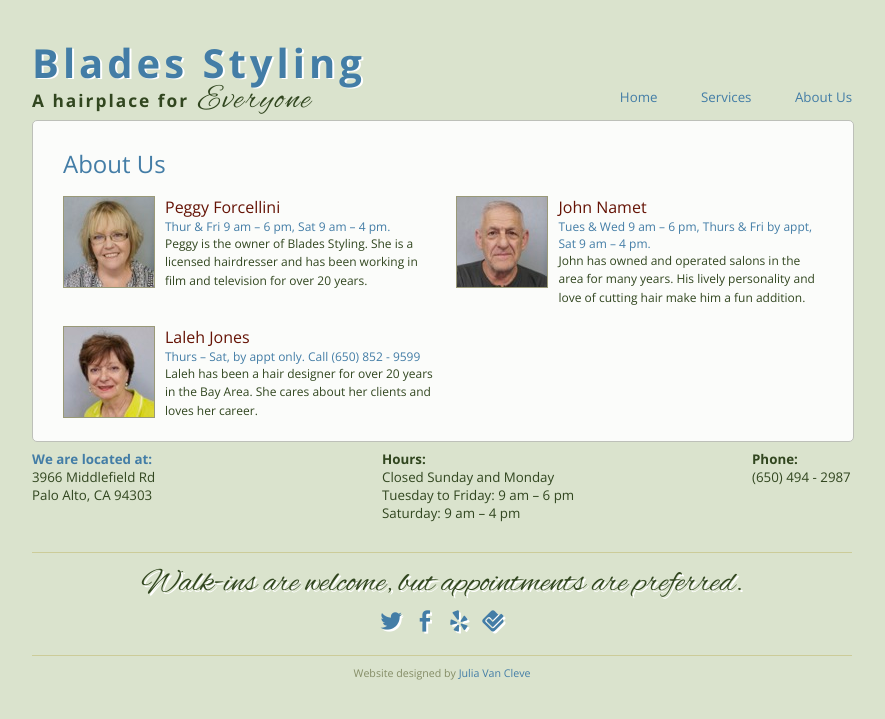
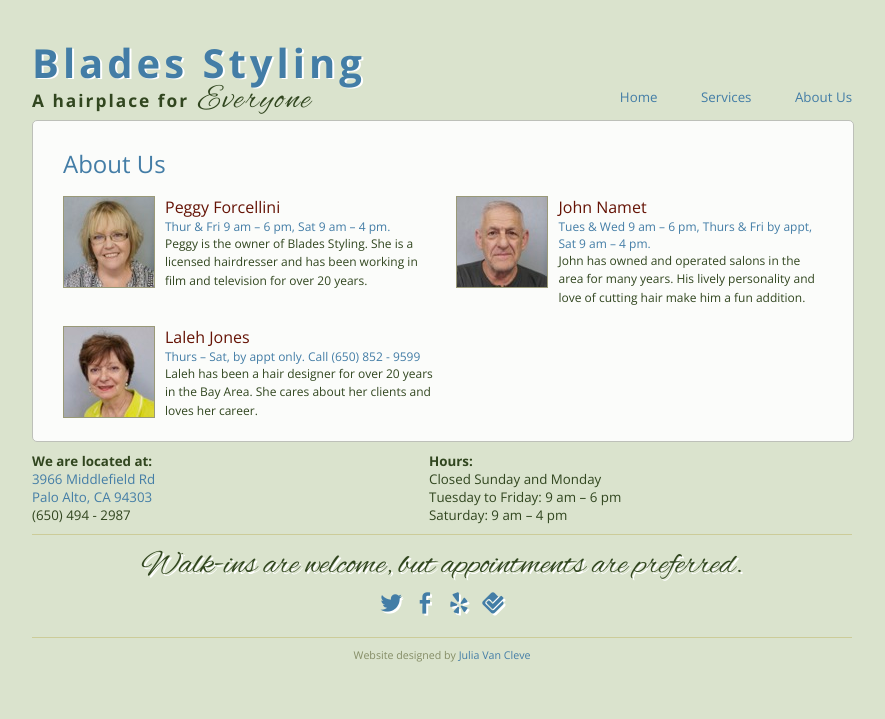
Before and after one commit to jmvx/blades-styling, a Jekyll site: the page built from about.html, in a window 1280 px wide. Shown: the top 719 px of the page, without its empty margins (198-1083 px from the left). Built offline with Jekyll 4.4.1, drawn with Linux system fonts in a browser that asks for light colours; nearby versions of some CDN libraries; Markdown is read by kramdown in place of the engine named in the settings.

Commit message:
mobile friendly layout

```diff
--- a/_config.yml
+++ b/_config.yml
@@ -1,3 +1,2 @@
 name: Blades Styling
 markdown: redcarpet
-pygments: true
--- a/_layouts/default.html
+++ b/_layouts/default.html
@@ -5,6 +5,7 @@
     {% if page.description %}
     <meta name="description" content="{{ page.description }}">
     {% endif %}
+    <meta name="viewport" content="width=device-width, initial-scale=1">
 
     <link rel="stylesheet" href="/style.css" type="text/css" charset="utf-8">
     <link href='http://fonts.googleapis.com/css?family=Parisienne|Alex+Brush' rel='stylesheet' type='text/css'>
@@ -37,7 +38,6 @@
     <div id="contactinfo">
       {% include address.html %}
       {% include hours.html %}
-      {% include phone.html %}
     </div>
 
     <footer>
--- a/about.html
+++ b/about.html
@@ -7,23 +7,29 @@
 
     <div class="profile">
       <img src="photos/peggy.jpg" class="profilepic"/>
+      <div class="profile_info">
       <h2>Peggy Forcellini</h2>
       <div class="schedule">Thur & Fri 9 am &ndash; 6 pm, Sat 9 am &ndash; 4 pm.</div>
       <p>Peggy is the owner of Blades Styling. She is a licensed hairdresser and has been working in film and television for over 20 years.</p>
+      </div>
     </div>
 
     <div class="profile">
       <img src="photos/john.jpg" class="profilepic"/>
-      <h2>John Namet </h2>
-      <div class="schedule">Tues & Wed 9 am &ndash; 6 pm, Thurs & Fri by appt, Sat 9 am &ndash; 4 pm.</div>
-      <p>John has owned and operated salons in the area for many years. His lively personality and love of cutting hair make him a fun addition.</p>
+      <div class="profile_info">
+        <h2>John Namet </h2>
+        <div class="schedule">Tues & Wed 9 am &ndash; 6 pm, Thurs & Fri by appt, Sat 9 am &ndash; 4 pm.</div>
+        <p>John has owned and operated salons in the area for many years. His lively personality and love of cutting hair make him a fun addition.</p>
+      </div>
     </div>
 
     <div class="profile">
       <img src="photos/laleh.jpg" class="profilepic"/>
+      <div class="profile_info">
       <h2>Laleh Jones</h2>
       <div class="schedule">Thurs &ndash; Sat, by appt only. Call (650) 852 - 9599</div>
       <p>Laleh has been a hair designer for over 20 years in the Bay Area. She cares about her clients and loves her career.</p>
+      </div>
     </div>
 
 </div>
--- a/style.css
+++ b/style.css
@@ -115,6 +115,7 @@
   margin-right:10px;
   margin-bottom:10px;
   border:1px solid #999977;
+  display:inline-block;
 }
 
 h1 {
@@ -154,31 +155,26 @@
   line-height:14pt;
 }
 
+.profile_info {
+    margin-left: 90px;
+    padding-left: 10px;
+}
+
 #contactinfo {
   font-size:10pt;
   padding-top:10px;
-  height:57px;
-  overflow:hidden;
-  position:relative;
-  height:90px;
 }
 
 #address {
-  position:absolute;
-  left: 0px;
-  top:8px;
+    display: inline-block;
+    vertical-align: top;
+    width: 48%;
 }
 
 #hours {
-  position:absolute;
-  left: 350px;
-  top:8px;
-}
-
-#phone {
-  position:absolute;
-  left: 720px;
-  top:8px;
+    display: inline-block;
+    vertical-align: top;
+    width: 48%;
 }
 
 ul {
@@ -254,12 +250,88 @@
   color:#858d66;
 }
 
-/*.placeholder {
-  width:180px;
-  height:80px;
-  text-align:center;
-  padding-top:5px;
-  border:1px solid #cccc99;
-  border-radius: 5px;
+/* large media ----------- */
+@media only screen
+and (max-width : 820px) {
+/* Styles */
+
+    #titlebar, #maintitle, #container-frontpage, #container {
+        width:100%;
+    }
+
+    #container {
+        width:95%;
+        height:100%;
+    }
+
+    .profile {
+        width: 95%;
+    }
+
+    #sideimage img {
+        display:none;
+    }
+
+    .profile {
+        height:100%;
+    }
 }
-*/
+
+/* medium media ----------- */
+@media only screen
+and (max-width : 600px) {
+/* Styles */
+
+    #maintitle, #subtitle, #navigation {
+        text-align:center;
+    }
+
+    #subtitle {
+        float:none;
+        padding-top:10px;
+    }
+
+    #navigation {
+        float:none;
+    }
+
+    ul#navigation{
+        padding-left:0px;
+    }
+
+    #navigation li {
+        padding-right:40px;
+    }
+
+}
+
+/* small media ----------- */
+@media only screen
+and (max-width : 480px) {
+
+    #titlebar {
+        margin-top:0px;
+    }
+
+    #maintitle a {
+        font-size:20pt;
+    }
+
+    #container {
+        width:93%;
+    }
+
+    .service {
+        width:93%;
+        margin-bottom:0;
+    }
+
+    .price {
+        margin-bottom:20px;
+    }
+
+    #navigation li {
+        padding-right: 20px;
+        padding-left:20px;
+    }
+}
```
Also changed, not shown: _includes/address.html (+4 -3 lines).
